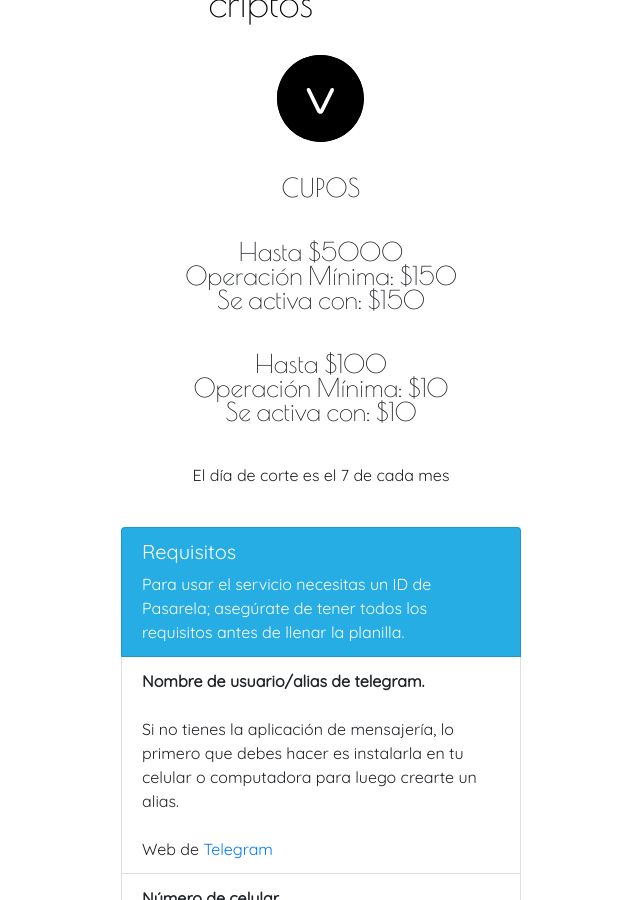
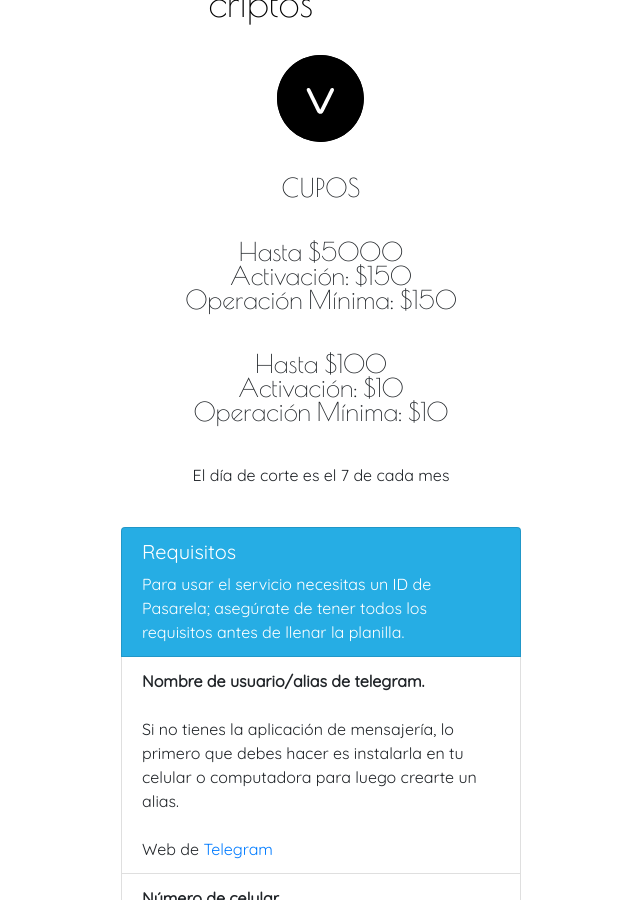
Before and after one commit to veca-git/veca, a Jekyll site: the page built from pasarela/index.html, in a window 1280 px wide and 900 px high, scrolled down 505 px. Shown: the whole window, without its empty margins (319-959 px from the left). Built offline with Jekyll 4.4.1, drawn with Linux system fonts in a browser that asks for light colours.

Commit message:
Update index.html

```diff
--- a/pasarela/index.html
+++ b/pasarela/index.html
@@ -46,11 +46,11 @@ title: pasarela
 		</div>
 
 		<div class="mt-4 font-poiret-l A-justificado text-center">
-			<p>Hasta $5000<br>Operación Mínima: $150<br>Se activa con: $150</p>
+			<p>Hasta $5000<br>Activación: $150<br>Operación Mínima: $150</p>
 		</div>
 
 		<div class="mt-4 font-poiret-l A-justificado text-center">
-			<p>Hasta $100<br>Operación Mínima: $10<br>Se activa con: $10</p>
+			<p>Hasta $100<br>Activación: $10<br>Operación Mínima: $10</p>
 		</div>
 
 		<div class="mt-4 text-center">
```
